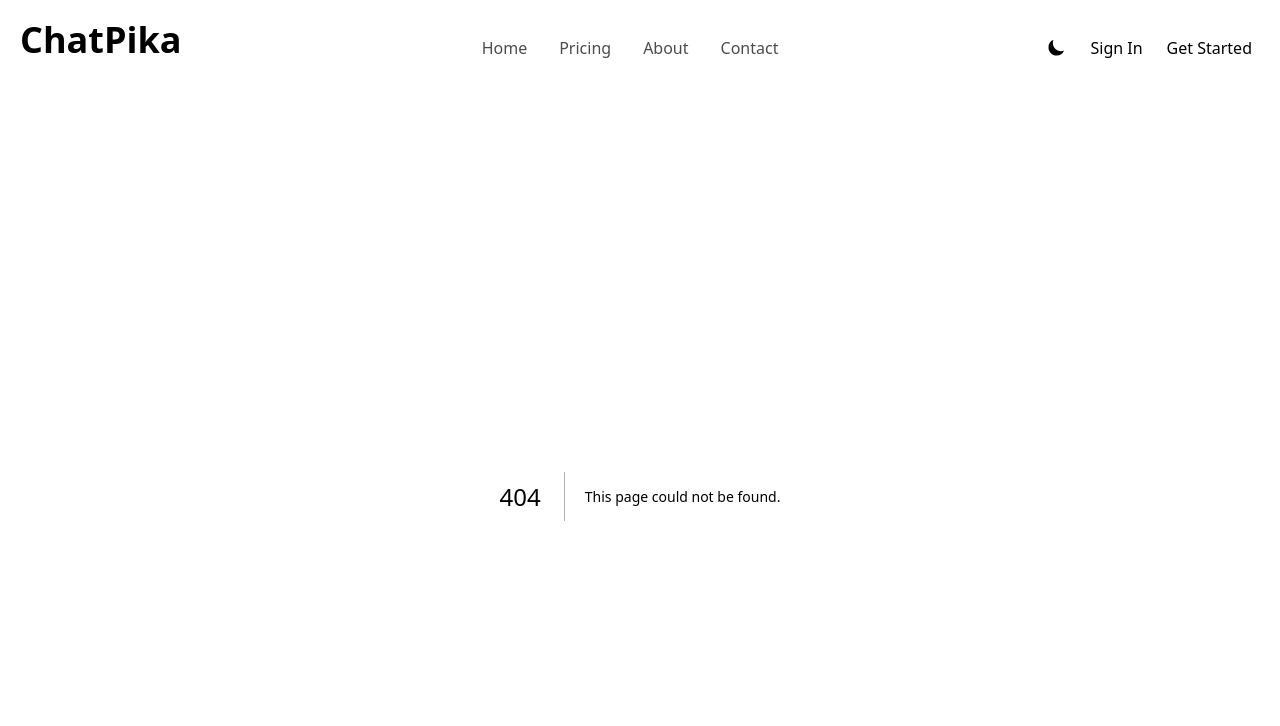
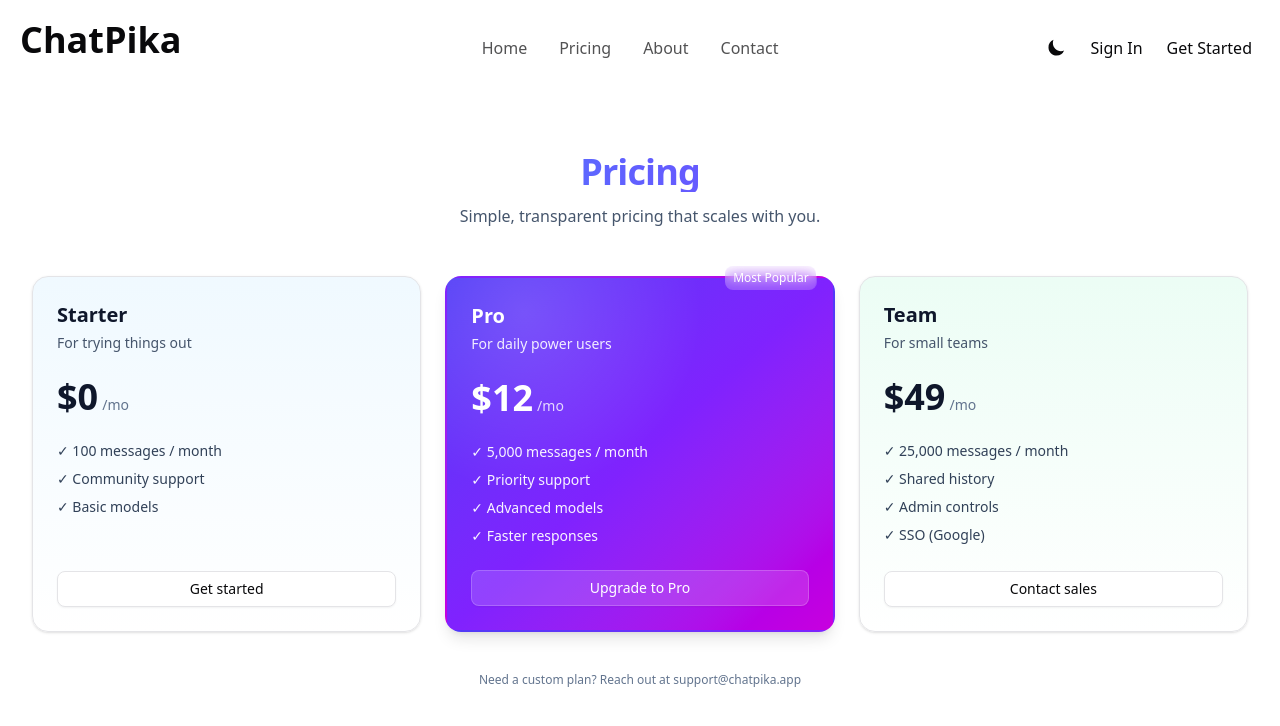
Before and after one commit to pikacoder44/ChatPika, a Next.js app: page /pricing in a window 1280 px wide. Before the commit this address had no page. Shown: the top 726 px of the page. Built offline with nearby package versions, Linux system fonts and the light colour scheme.

Commit message:
Added Pricing page and Styled it && Changed Homepage to vibrant theme

```diff
--- a/app/page.tsx
+++ b/app/page.tsx
@@ -6,11 +6,12 @@ import { Footer } from "@/components/Footer";
 import Stats from "@/components/StatsSection";
 export default function Home() {
   return (
-    <div className="p-6 w-full min-h-[989] flex flex-col items-center   dark:bg-zinc-900 dark:text-white">
-      <h1 className="text-6xl mt-10 dark:text-foreground font-medium ">
+    <div className="relative p-6 w-full min-h-[989px] flex flex-col items-center bg-gradient-to-b from-sky-50 to-white dark:from-zinc-950 dark:to-zinc-900">
+      <div className="pointer-events-none absolute inset-0 -z-10 bg-[radial-gradient(ellipse_at_top,rgba(56,189,248,0.25),transparent_40%)] dark:bg-[radial-gradient(ellipse_at_top,rgba(99,102,241,0.25),transparent_40%)]" />
+      <h1 className="text-6xl mt-10 font-extrabold tracking-tight bg-gradient-to-r from-sky-500 via-indigo-500 to-violet-600 bg-clip-text text-transparent dark:from-sky-400 dark:via-indigo-400 dark:to-violet-500">
         Chat with your personal AI assistant
       </h1>
-      <p className="mt-2 text-3xl">“Built with Next.js + AI”</p>
+      <p className="mt-3 text-2xl text-slate-600 dark:text-slate-300">“Built with Next.js + AI”</p>
       <CTA />
 
       <Features />
--- /dev/null
+++ b/app/pricing/page.tsx
@@ -0,0 +1,116 @@
+import React from "react";
+import { Button } from "@/components/ui/button";
+
+const PricingPage = () => {
+  return (
+    <main className="w-full flex justify-center items-center">
+      <section className="max-w-7xl w-full px-4 sm:px-6 lg:px-8 py-14">
+        <div className="text-center mb-12">
+          <h1 className="text-4xl font-black tracking-tight bg-gradient-to-r from-sky-500 via-indigo-500 to-violet-600 bg-clip-text text-transparent dark:from-sky-400 dark:via-indigo-400 dark:to-violet-500">
+            Pricing
+          </h1>
+          <p className="mt-3 text-base text-slate-600 dark:text-slate-300">
+            Simple, transparent pricing that scales with you.
+          </p>
+        </div>
+
+        <div className="grid grid-cols-1 md:grid-cols-3 gap-6">
+          {/* Starter */}
+          <div className="group relative overflow-hidden rounded-2xl p-6 flex flex-col border bg-gradient-to-b from-sky-50 to-white dark:from-sky-900/30 dark:to-slate-900/40 shadow-sm hover:shadow-md transition-shadow">
+            <div className="absolute inset-0 bg-gradient-to-tr from-sky-200/30 to-transparent dark:from-sky-300/10 opacity-0 group-hover:opacity-100 transition-opacity" />
+            <h2 className="text-xl font-bold text-slate-900 dark:text-white">Starter</h2>
+            <p className="mt-1 text-sm text-slate-600 dark:text-slate-300">
+              For trying things out
+            </p>
+            <div className="mt-6 flex items-baseline gap-1">
+              <span className="text-4xl font-extrabold text-slate-900 dark:text-white">
+                $0
+              </span>
+              <span className="text-sm text-slate-500 dark:text-slate-300">
+                /mo
+              </span>
+            </div>
+            <ul className="mt-6 space-y-2 text-sm text-slate-700 dark:text-slate-200">
+              <li>✓ 100 messages / month</li>
+              <li>✓ Community support</li>
+              <li>✓ Basic models</li>
+            </ul>
+            <div className="mt-auto">
+              <Button className="w-full mt-6 hover:translate-y-[-1px] transition-transform" variant="outline">
+                Get started
+              </Button>
+            </div>
+          </div>
+
+          {/* Pro */}
+          <div className="group relative overflow-visible rounded-2xl p-6 flex flex-col border-2 border-transparent shadow-lg hover:shadow-xl transition-all bg-gradient-to-br from-indigo-600 via-violet-600 to-fuchsia-600 text-white">
+            <span className="absolute -top-3 right-4 z-10 text-xs bg-white/20 text-white px-2 py-1 rounded-md backdrop-blur">
+              Most Popular
+            </span>
+            <div className="absolute inset-0 bg-[radial-gradient(circle_at_20%_10%,rgba(255,255,255,0.25),transparent_40%)] opacity-60" />
+            <h2 className="relative text-xl font-bold">Pro</h2>
+            <p className="relative mt-1 text-sm text-white/90">
+              For daily power users
+            </p>
+            <div className="relative mt-6 flex items-baseline gap-1">
+              <span className="text-4xl font-extrabold">
+                $12
+              </span>
+              <span className="text-sm text-white/80">
+                /mo
+              </span>
+            </div>
+            <ul className="relative mt-6 space-y-2 text-sm text-white/95">
+              <li>✓ 5,000 messages / month</li>
+              <li>✓ Priority support</li>
+              <li>✓ Advanced models</li>
+              <li>✓ Faster responses</li>
+            </ul>
+            <div className="relative mt-auto">
+              <Button
+                className="w-full mt-6 bg-white/15 hover:bg-white/25 text-white border border-white/20 hover:translate-y-[-1px] transition-all"
+                variant="default"
+              >
+                Upgrade to Pro
+              </Button>
+            </div>
+          </div>
+
+          {/* Team */}
+          <div className="group relative overflow-hidden rounded-2xl p-6 flex flex-col border bg-gradient-to-b from-emerald-50 to-white dark:from-emerald-900/30 dark:to-slate-900/40 shadow-sm hover:shadow-md transition-shadow">
+            <div className="absolute inset-0 bg-gradient-to-tr from-emerald-200/30 to-transparent dark:from-emerald-300/10 opacity-0 group-hover:opacity-100 transition-opacity" />
+            <h2 className="text-xl font-bold text-slate-900 dark:text-white">Team</h2>
+            <p className="mt-1 text-sm text-slate-600 dark:text-slate-300">
+              For small teams
+            </p>
+            <div className="mt-6 flex items-baseline gap-1">
+              <span className="text-4xl font-extrabold text-slate-900 dark:text-white">
+                $49
+              </span>
+              <span className="text-sm text-slate-500 dark:text-slate-300">
+                /mo
+              </span>
+            </div>
+            <ul className="mt-6 space-y-2 text-sm text-slate-700 dark:text-slate-200">
+              <li>✓ 25,000 messages / month</li>
+              <li>✓ Shared history</li>
+              <li>✓ Admin controls</li>
+              <li>✓ SSO (Google)</li>
+            </ul>
+            <div className="mt-auto">
+              <Button className="w-full mt-6 hover:translate-y-[-1px] transition-transform" variant="outline">
+                Contact sales
+              </Button>
+            </div>
+          </div>
+        </div>
+
+        <p className="text-xs text-center mt-10 text-slate-500 dark:text-slate-300">
+          Need a custom plan? Reach out at support@chatpika.app
+        </p>
+      </section>
+    </main>
+  );
+};
+
+export default PricingPage;
```
